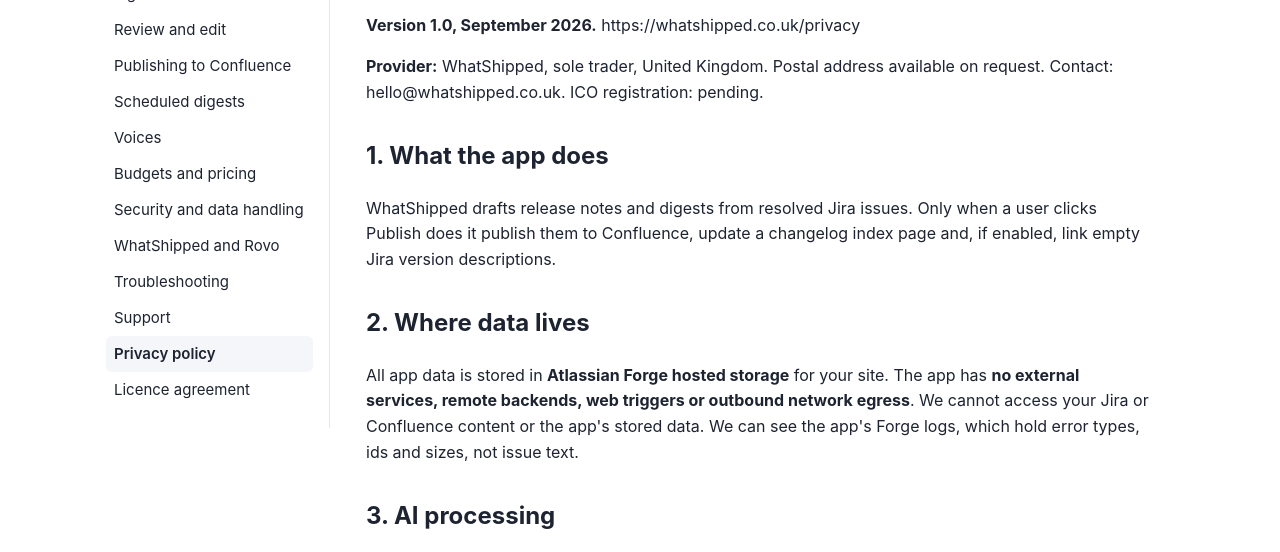
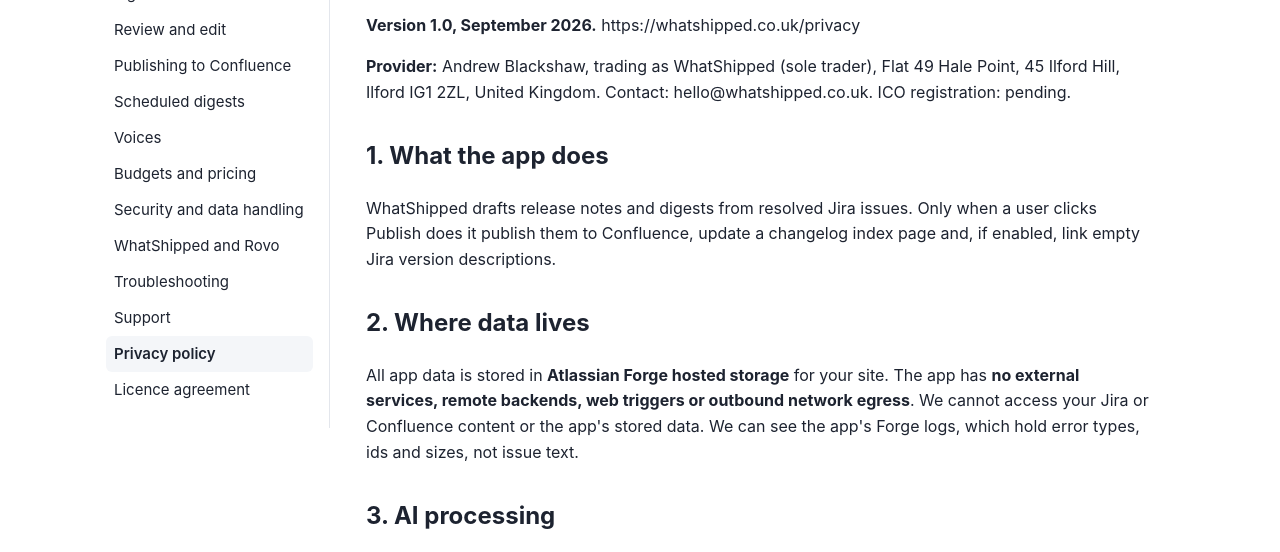
Before and after one commit to artificiallyamusing/whatshipped-site, a plain HTML site: page privacy/index.html in a window 1280 px wide. Shown: the part 198-750 px from the top of the page. Drawn offline with Linux system fonts and the light colour scheme.

Commit message:
Add trading name and address to legal pages

```diff
--- a/privacy/index.html
+++ b/privacy/index.html
@@ -19,7 +19,7 @@
 <div class="wrap"><nav><a href="../">WhatShipped</a><a href="../install/">Getting started</a><a href="../generating/">Release notes and sprint digests</a><a href="../reviewing/">Review and edit</a><a href="../publishing/">Publishing to Confluence</a><a href="../digests/">Scheduled digests</a><a href="../voices/">Voices</a><a href="../budgets/">Budgets and pricing</a><a href="../security/">Security and data handling</a><a href="../vs-rovo/">WhatShipped and Rovo</a><a href="../troubleshooting/">Troubleshooting</a><a href="../support/">Support</a><a href="../privacy/" class=on>Privacy policy</a><a href="../eula/">Licence agreement</a></nav><main><h1>Privacy policy</h1>
 <p><em>Draft: this policy is under review and may change before WhatShipped is listed on the Atlassian Marketplace.</em></p>
 <p><strong>Version 1.0, September 2026.</strong> https://whatshipped.co.uk/privacy</p>
-<p><strong>Provider:</strong> WhatShipped, sole trader, United Kingdom. Postal address available on request. Contact: hello@whatshipped.co.uk. ICO registration: pending.</p>
+<p><strong>Provider:</strong> Andrew Blackshaw, trading as WhatShipped (sole trader), Flat 49 Hale Point, 45 Ilford Hill, Ilford IG1 2ZL, United Kingdom. Contact: hello@whatshipped.co.uk. ICO registration: pending.</p>
 <h2>1. What the app does</h2>
 <p>WhatShipped drafts release notes and digests from resolved Jira issues. Only when a user clicks Publish does it publish them to Confluence, update a changelog index page and, if enabled, link empty Jira version descriptions.</p>
 <h2>2. Where data lives</h2>
```
Also changed, not shown: eula/index.html (+1 -1 lines).
